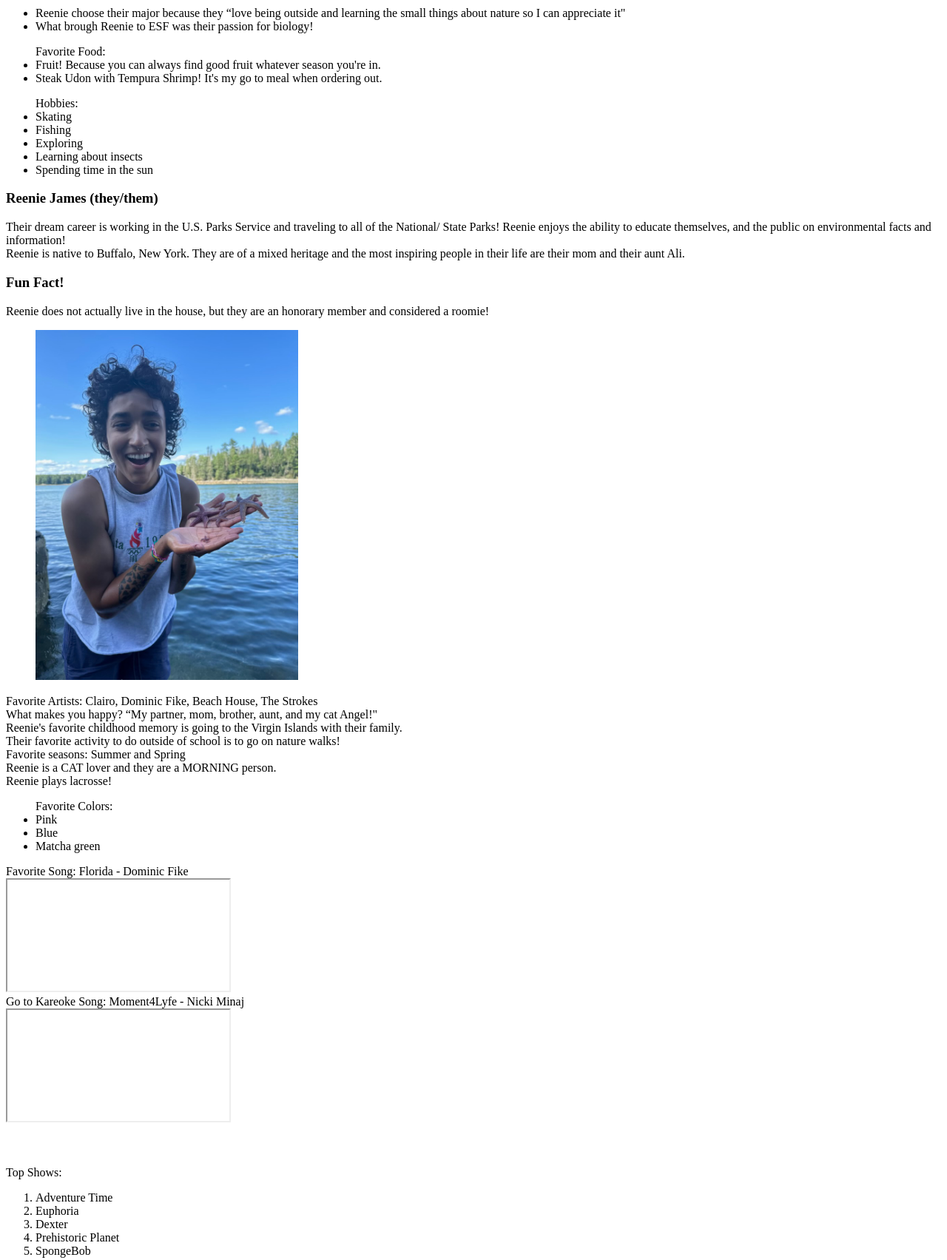
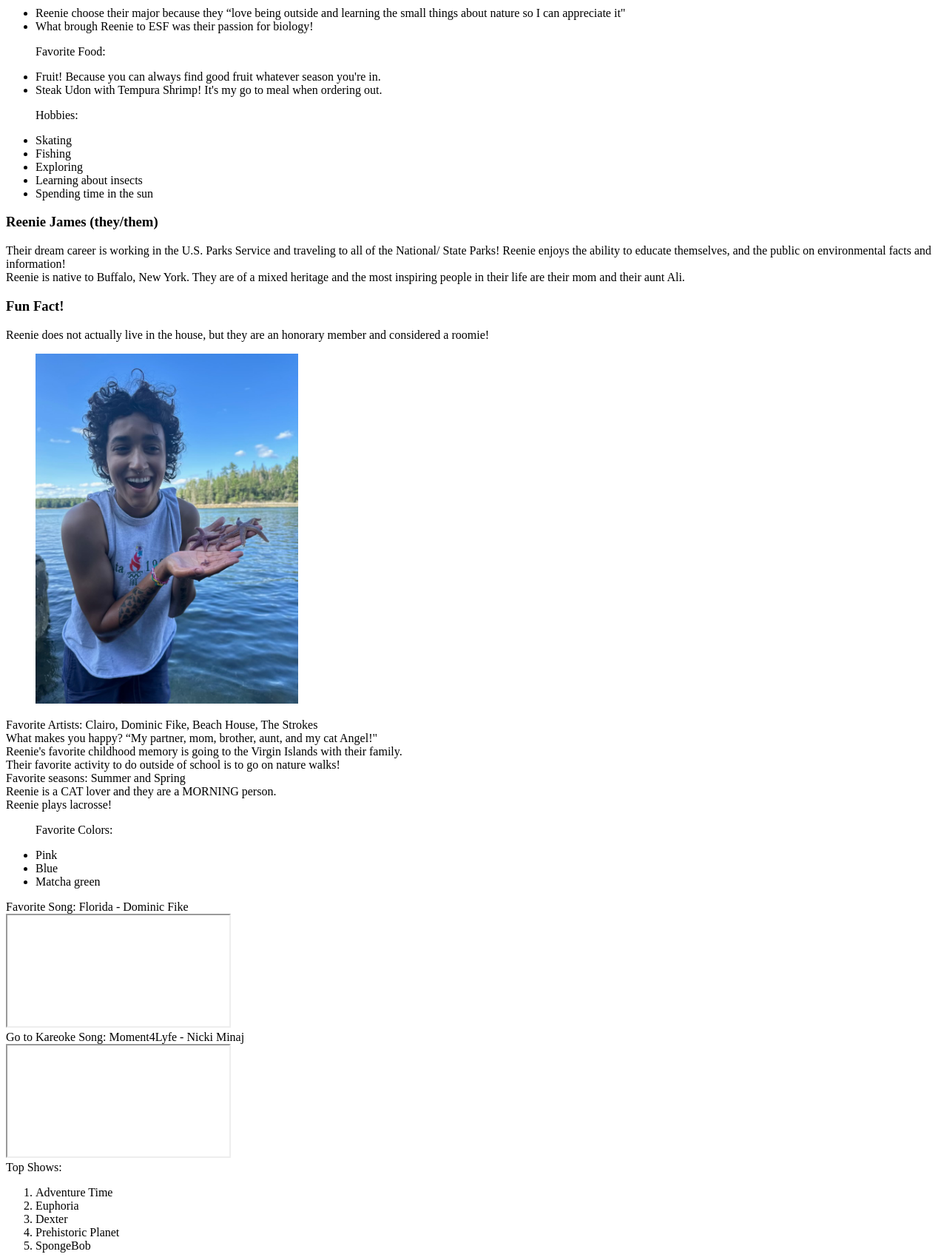
Before and after one commit to soherrer-su/ist263, a plain HTML site: page project/reeniej.html in a window 1280 px wide. Shown: the part 260-1963 px from the top of the page at 74% size. Drawn offline with Linux system fonts and the light colour scheme.

Commit message:
project 05 fix2

```diff
--- a/project/reeniej.html
+++ b/project/reeniej.html
@@ -37,11 +37,13 @@
                     <li>Reenie choose their major because they “love being outside and learning the small things about nature so I can appreciate it"</li>
                     <li>What brough Reenie to ESF was their passion for biology!</li>
                 </ul>
-                <ul>Favorite Food:
+                <ul>
+                <p>Favorite Food:</p>
                     <li>Fruit! Because you can always find good fruit whatever season you're in.</li>
                     <li>Steak Udon with Tempura Shrimp! It's my go to meal when ordering out.</li>
                 </ul>
-                <ul>Hobbies:
+                <ul>
+                <p>Hobbies:</p>
                     <li>Skating</li>
                     <li>Fishing</li>
                     <li>Exploring</li>
@@ -65,7 +67,7 @@
     <div>
         <div>
             <figure>
-                <img src="media/reenie6.jpg">
+                <img src="media/reenie6.jpg" alt="reenie with starfish">
             </figure>
         </div>
         <div>
@@ -78,7 +80,8 @@
                     Reenie is a CAT lover and they are a MORNING person.<br>
                     Reenie plays lacrosse!
                 </p>
-                <ul>Favorite Colors:
+                <ul>
+                <p>Favorite Colors:</p>
                     <li>Pink</li>
                     <li>Blue</li>
                     <li>Matcha green</li>
@@ -96,12 +99,7 @@
             <iframe></iframe>
         </div>
     </div>
-    <div>
-        <figure>
-            <div><img src="" alt=""></div>
-            <div><h4></h4></div>
-        </figure>
-    </div>
+
     <div>
         <div>
             Top Shows:
```
Also changed, not shown: project/sophieh.html (+7 -4 lines).
